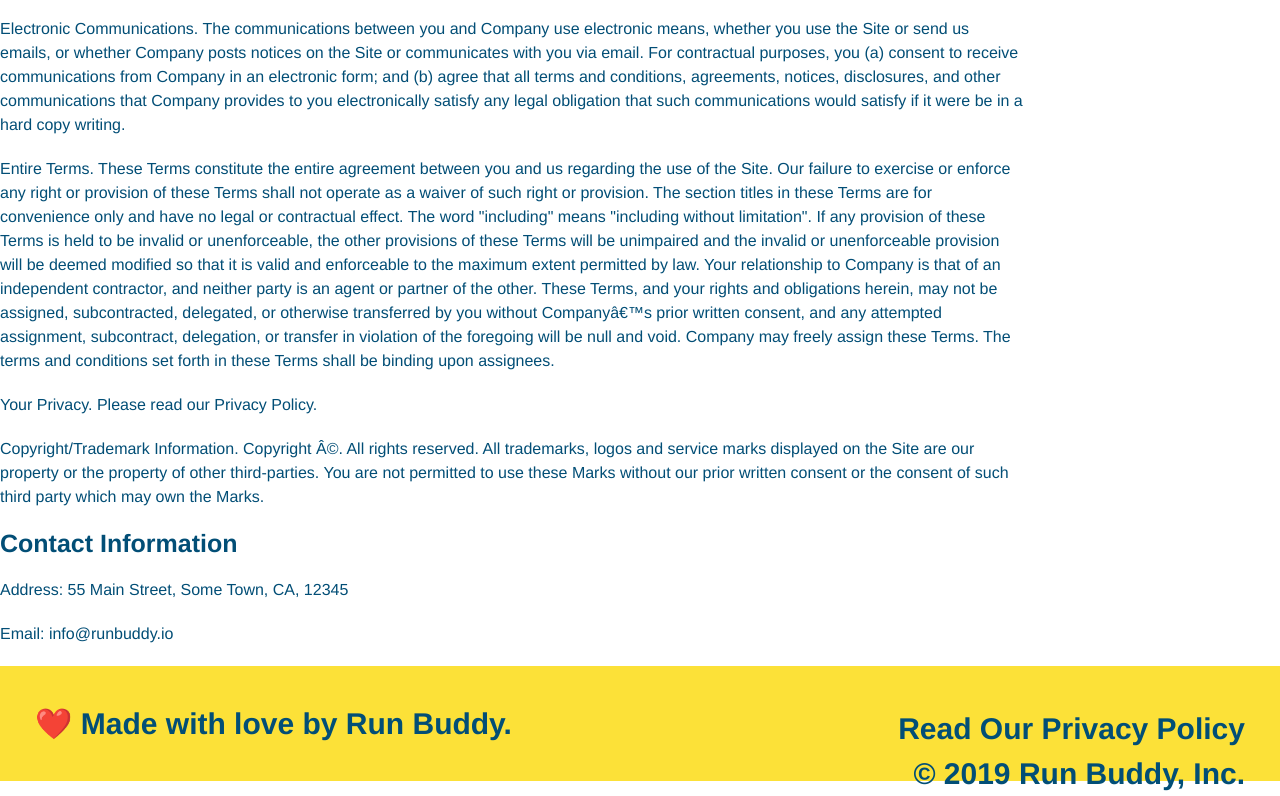
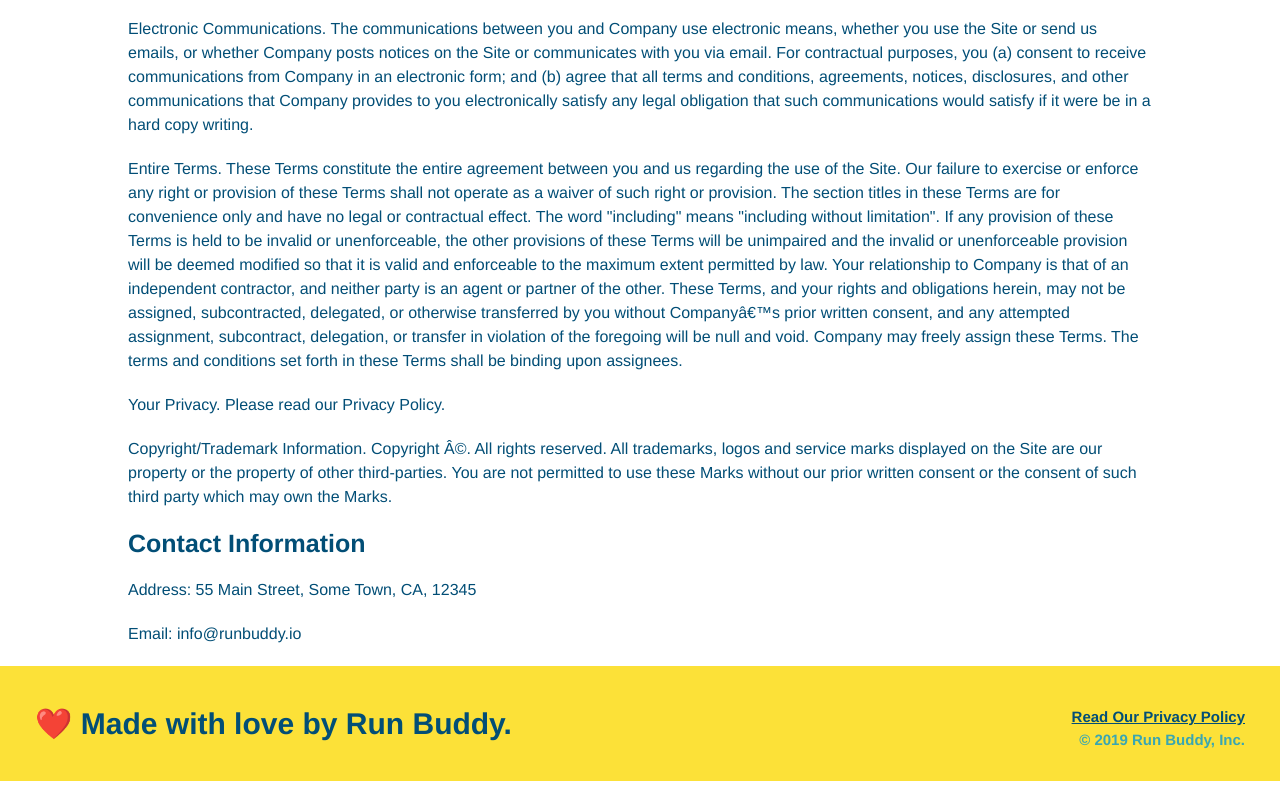
Before and after one commit to ascosper/run-buddy, a plain HTML site: page privacy-policy.html in a window 1280 px wide. Shown: the part 5311-6107 px from the top of the page. Drawn offline with Linux system fonts and the light colour scheme.

Commit message:
privacy policy tweaks

```diff
--- a/secondary-styles.css
+++ b/secondary-styles.css
@@ -18,7 +18,7 @@
 }
 .secondary-content{
     width: 80%;
-    margin: center;
+    margin: 20px auto;
     color: #024e76;
 }
 h3{
--- a/style.css
+++ b/style.css
@@ -43,7 +43,8 @@ body {
   footer {
     background: #fce138;
     width: 100%;
-    padding: 40px 35px;}
+    padding: 40px 35px;
+    }
   footer h2 {
     display: inline;
     color: #024e76;
@@ -52,7 +53,12 @@ body {
   footer div {
     float: right;
     line-height: 1.5;
-    text-align: right;}
+    text-align: right;
+    color: #39a6b2;
+    font-size: 15px;}
+    footer div a{
+    text-decoration: underline;}
+
   footer a {
     color: #024e76;}
   section {
```
